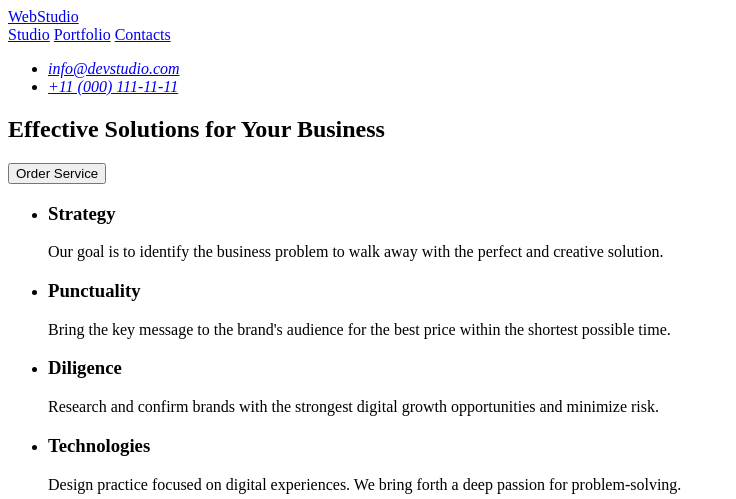
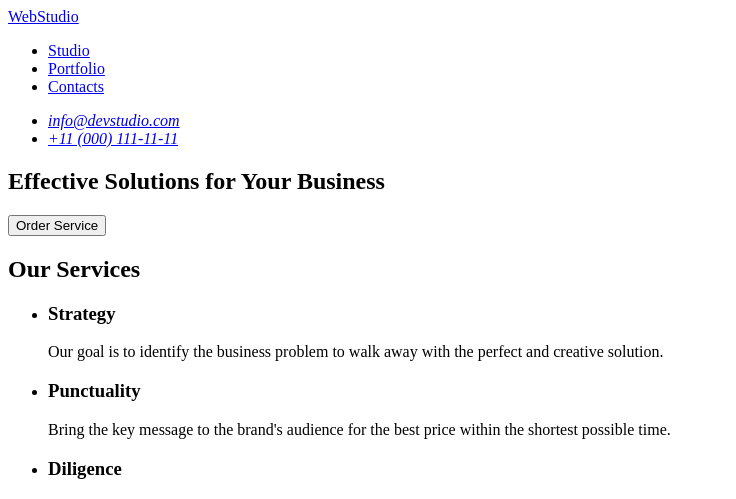
Before and after one commit to im-Dari/goit-markup-hw-01, a plain HTML site: page index.html in a window 1280 px wide. Shown: the top 499 px of the page, without its empty margins (0-736 px from the left). Drawn offline with Linux system fonts and the light colour scheme.

Commit message:
add index file

```diff
--- a/index.html
+++ b/index.html
@@ -7,12 +7,14 @@
   </head>
   <body>
     <header>
-      <a href="./index.html">WebStudio</a>
+      <nav>
+        <a href="./index.html">WebStudio</a>
 
-      <nav>
-        <a href="#">Studio</a>
-        <a href="#">Portfolio</a>
-        <a href="#">Contacts</a>
+        <ul>
+          <li><a href="#">Studio</a></li>
+          <li><a href="#">Portfolio</a></li>
+          <li><a href="#">Contacts</a></li>
+        </ul>
       </nav>
 
       <address>
@@ -30,6 +32,7 @@
       </section>
 
       <section>
+        <h2>Our Services</h2>
         <ul>
           <li>
             <h3>Strategy</h3>
```
